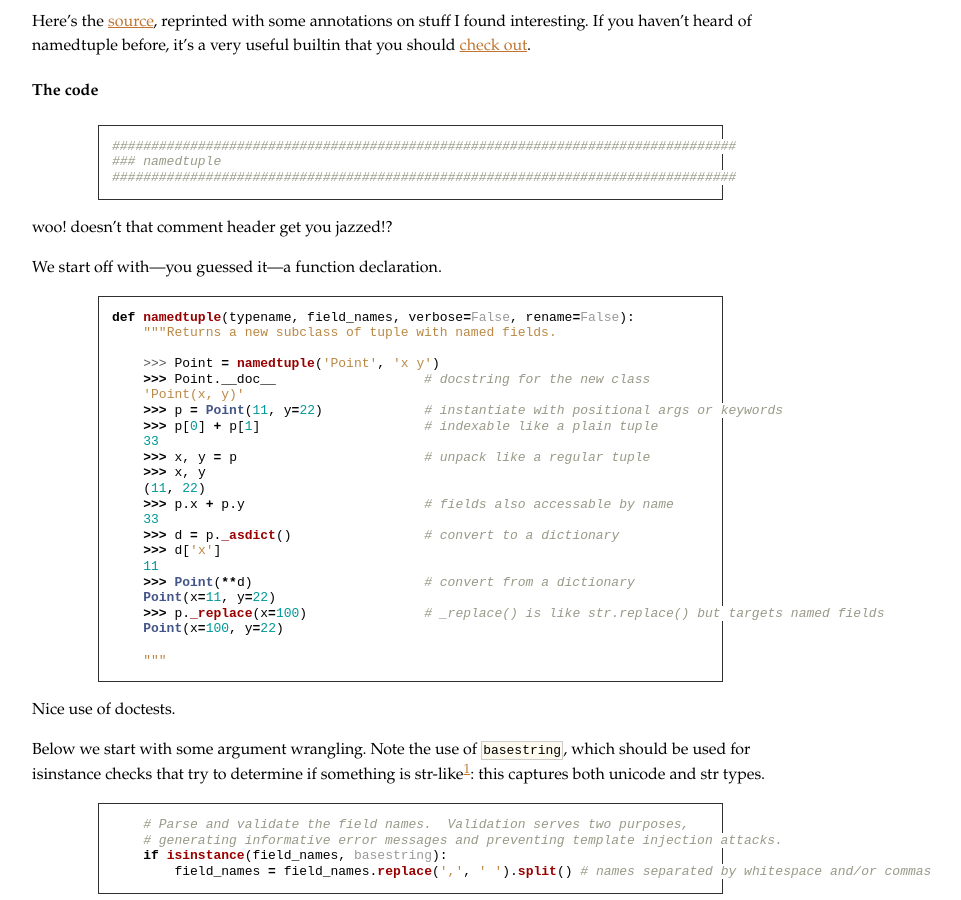
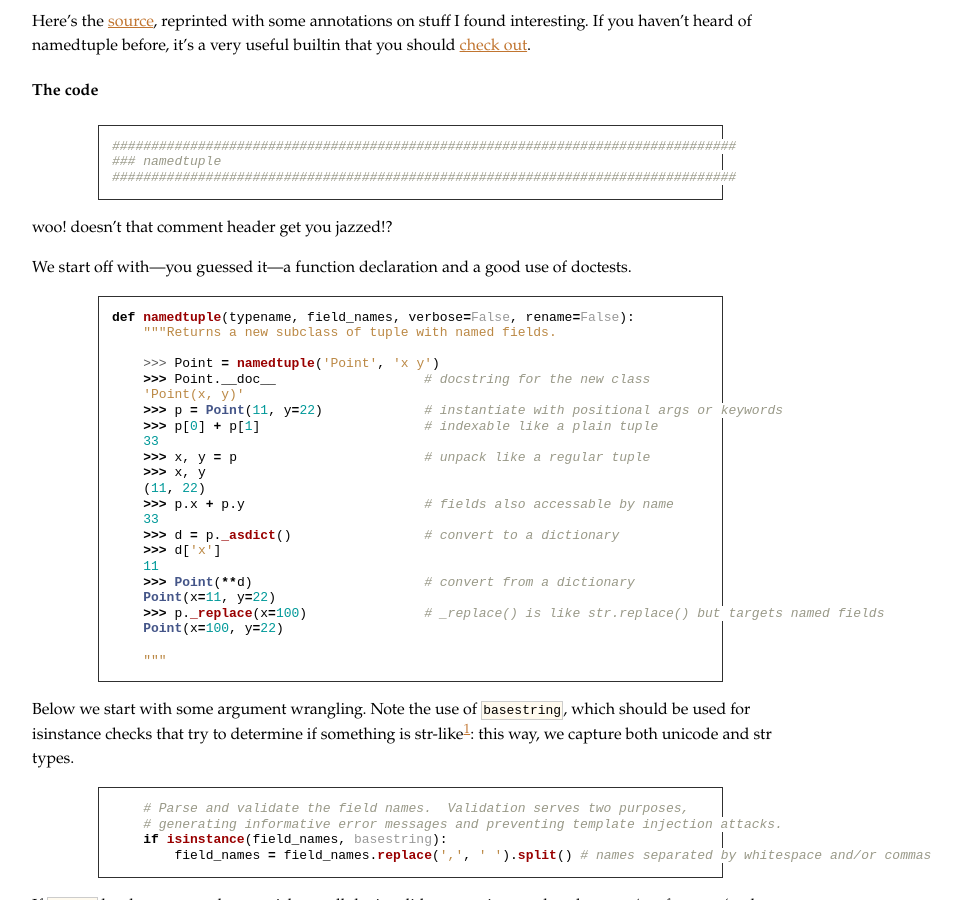
Before and after one commit to jamesob/jamesob.github.io, a Jekyll site: the page built from _posts/2013-8-6-namedtuple.md, in a window 1280 px wide and 900 px high, scrolled down 280 px. Shown: the whole window, without its empty margins (254-1215 px from the left). Built offline with Jekyll 4.4.1, drawn with Linux system fonts in a browser that asks for light colours; comment, search, counter and statistics services are not loaded.

Commit message:
doctests edit

```diff
--- a/_posts/2013-8-6-namedtuple.md
+++ b/_posts/2013-8-6-namedtuple.md
@@ -28,7 +28,8 @@ out](http://pymotw.com/2/collections/namedtuple.html).
 
 woo! doesn't that comment header get you jazzed!?
 
-We start off with---you guessed it---a function declaration.
+We start off with---you guessed it---a function declaration and a good use
+of doctests.
 
 {% highlight python %}
 def namedtuple(typename, field_names, verbose=False, rename=False):
@@ -56,11 +57,9 @@ def namedtuple(typename, field_names, verbose=False, rename=False):
     """
 {% endhighlight %}
 
-Nice use of doctests.
-
 Below we start with some argument wrangling. Note the use of `basestring`,
 which should be used for isinstance checks that try to determine if something
-is str-like[^0]: this captures both unicode and str types.
+is str-like[^0]: this way, we capture both unicode and str types.
 
 {% highlight python %}
     # Parse and validate the field names.  Validation serves two purposes,
```
